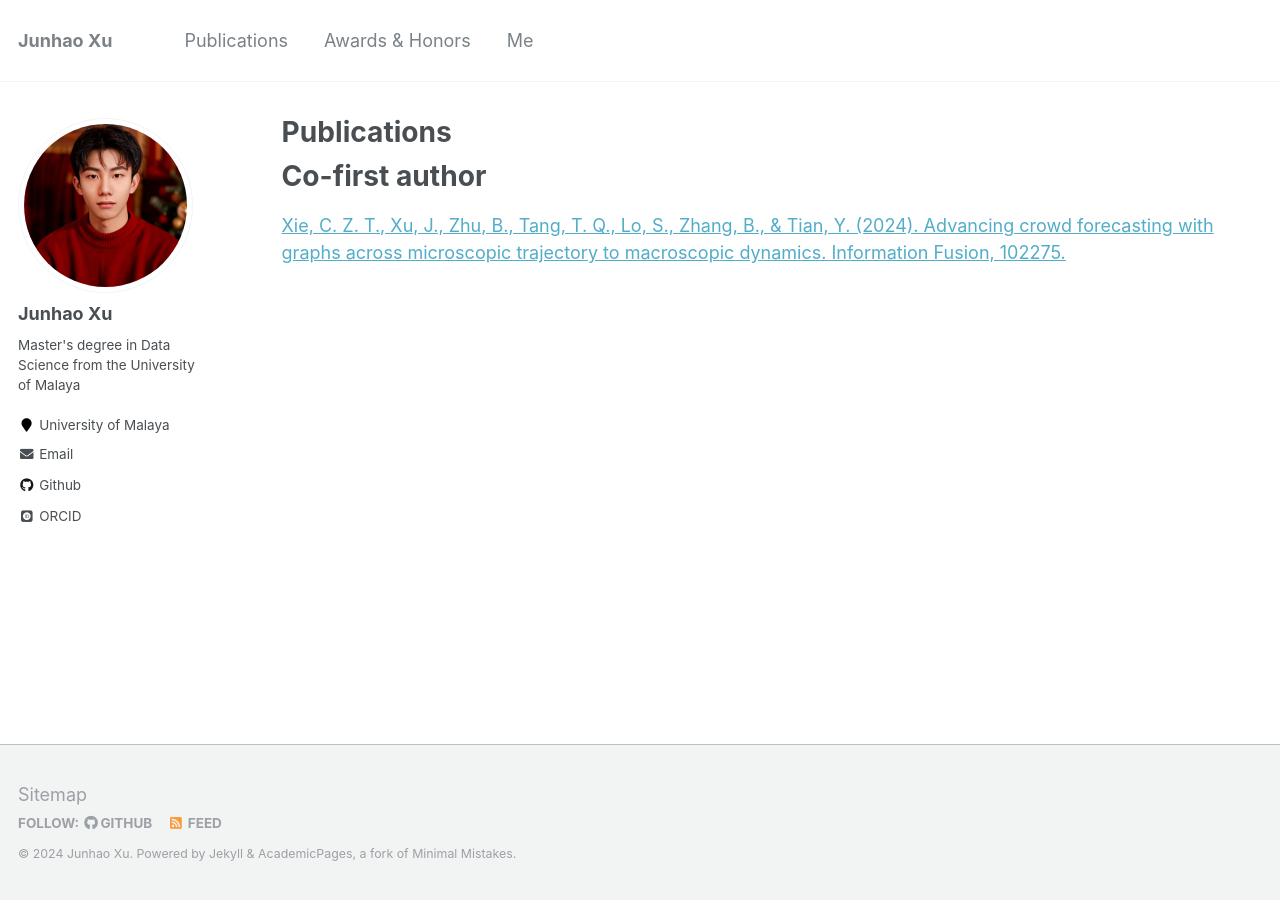
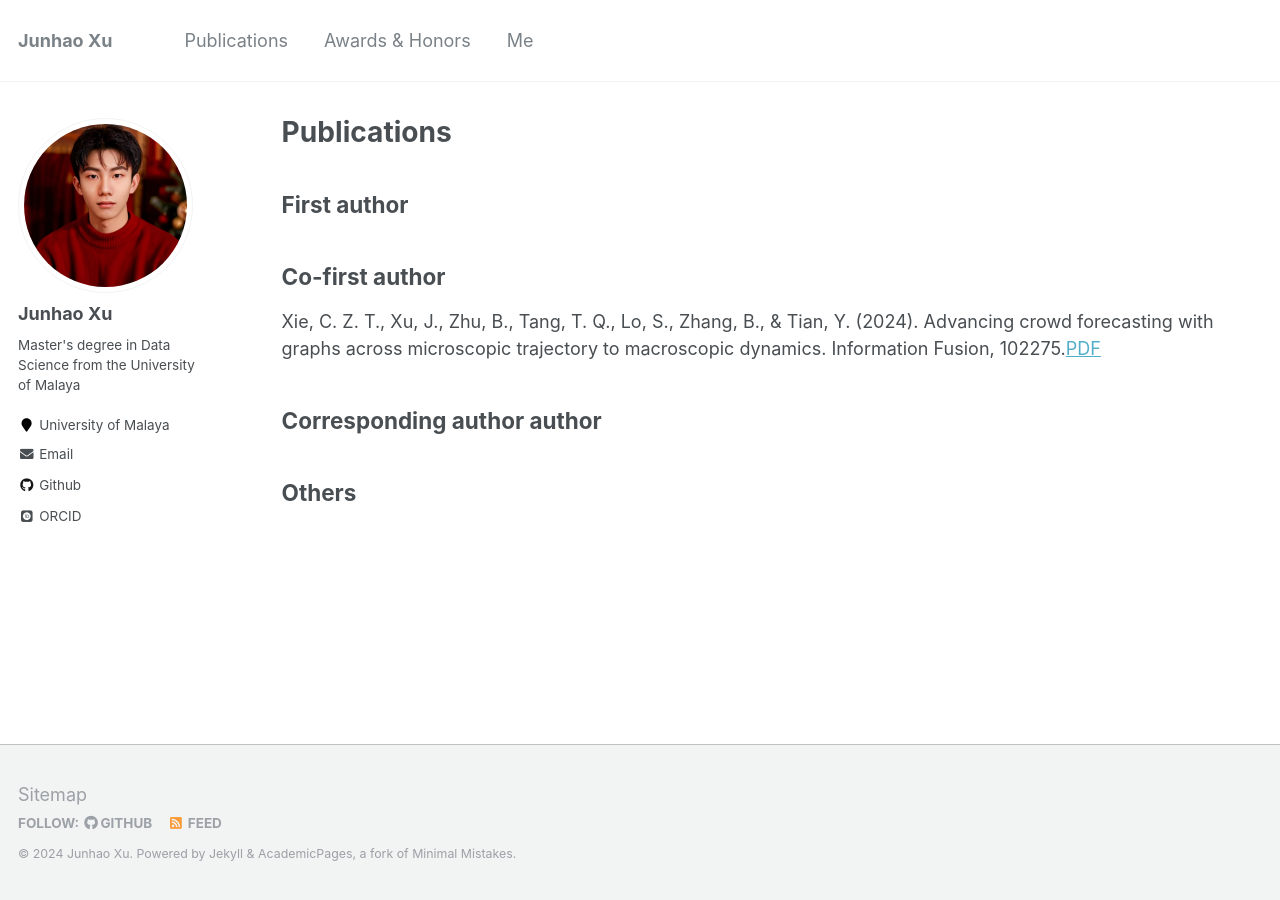
Before and after one commit to Junhao6666/Junhao6666.github.io, a Jekyll site: the page built from _pages/publications.md, in a window 1280 px wide. Built offline with Jekyll 4.4.1, drawn with Linux system fonts in a browser that asks for light colours; some web fonts are replaced.

Commit message:
Update publications.md

```diff
--- a/_pages/publications.md
+++ b/_pages/publications.md
@@ -4,10 +4,14 @@ title: "Publications"
 permalink: /publications/
 author_profile: true
 ---
-# Co-first author
-[Xie, C. Z. T., Xu, J., Zhu, B., Tang, T. Q., Lo, S., Zhang, B., & Tian, Y. (2024). Advancing crowd forecasting with graphs across microscopic trajectory to macroscopic dynamics. Information Fusion, 102275.](https://www.sciencedirect.com/science/article/pii/S1566253524000538)
+## First author
 
+## Co-first author
+Xie, C. Z. T., Xu, J., Zhu, B., Tang, T. Q., Lo, S., Zhang, B., & Tian, Y. (2024). Advancing crowd forecasting with graphs across microscopic trajectory to macroscopic dynamics. Information Fusion, 102275.[PDF](https://www.sciencedirect.com/science/article/pii/S1566253524000538)
 
+## Corresponding author author
+
+## Others
 
 {% if author.googlescholar %}
   You can also find my articles on <u><a href="{{author.googlescholar}}">my Google Scholar profile</a>.</u>
```
